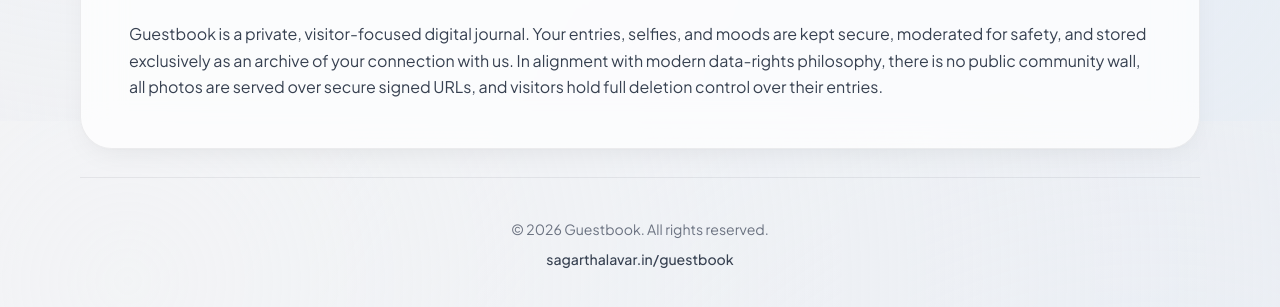
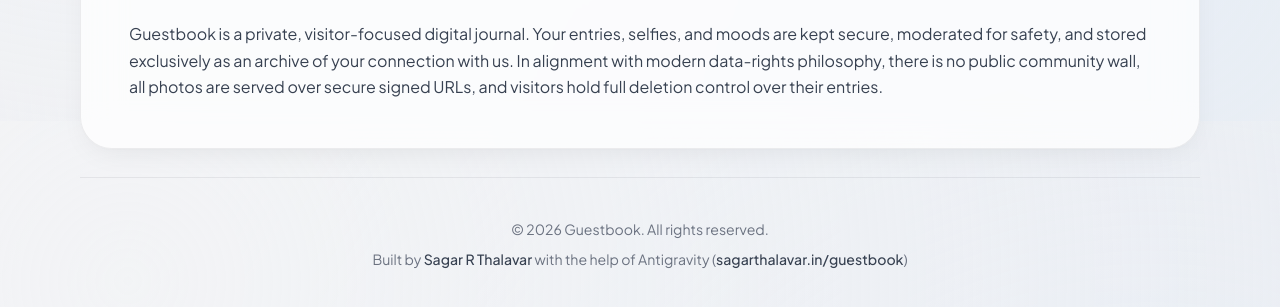
Before and after one commit to sagar-thalavar/guestbook, a website built with Vite: page index.html in a window 1280 px wide. Shown: the part 679-986 px from the top of the page. Built offline with nearby package versions, Linux system fonts and the light colour scheme; no server answers.

Commit message:
Update footer credits to Sagar R Thalavar and Antigravity

```diff
--- a/index.html
+++ b/index.html
@@ -368,7 +368,7 @@
     <footer class="footer-wrapper">
       <p class="footer-text">&copy; 2026 Guestbook. All rights reserved.</p>
       <p class="footer-text">
-        <a href="https://sagarthalavar.in/guestbook" target="_blank" rel="noopener noreferrer" id="footer-project-link">sagarthalavar.in/guestbook</a>
+        Built by <a href="https://sagarthalavar.in" target="_blank" rel="noopener noreferrer" id="footer-author-link">Sagar R Thalavar</a> with the help of Antigravity (<a href="https://sagarthalavar.in/guestbook" target="_blank" rel="noopener noreferrer" id="footer-project-link">sagarthalavar.in/guestbook</a>)
       </p>
     </footer>
   </div>
```
